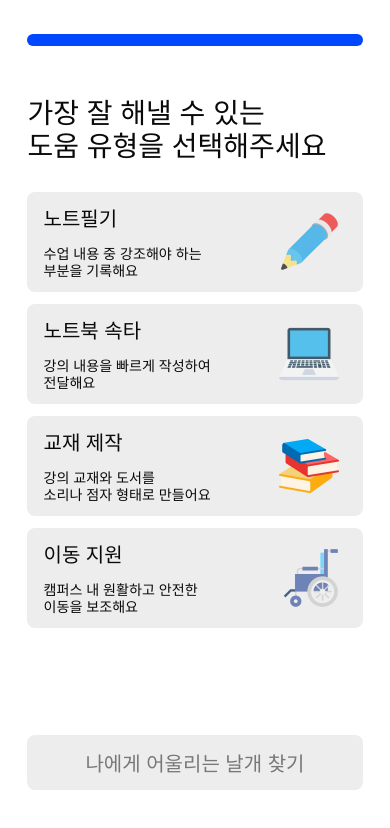
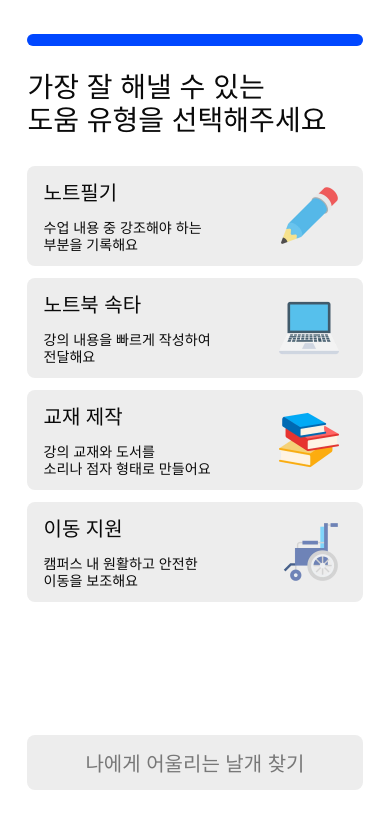
Before and after one commit to EarlyUs/front, a React (Vite) app: page /wing/step/3 in a window 390 px wide. Shown: the top 828 px of the page. Built offline with nearby package versions, Linux system fonts and the light colour scheme.

Commit message:
🌈ui: 모바일에서 깨지는 부분 수정

```diff
--- a/src/pages/Step3/styles.js
+++ b/src/pages/Step3/styles.js
@@ -8,7 +8,7 @@ export const Container = styled.div`
 `;
 export const Wrapper = styled.div`
 	width: 20.94rem;
-	margin: 1.63rem auto;
+	margin: 0 auto;
 `;
 export const Title = styled.div`
 	width: 21rem;
```
